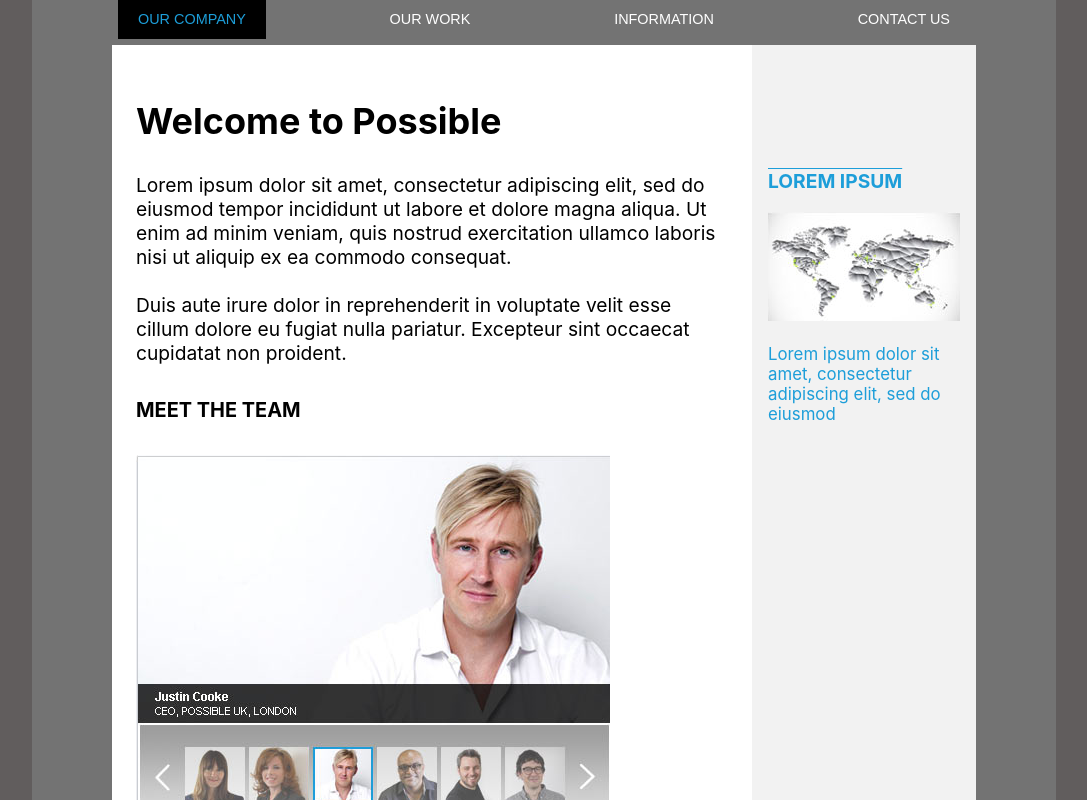
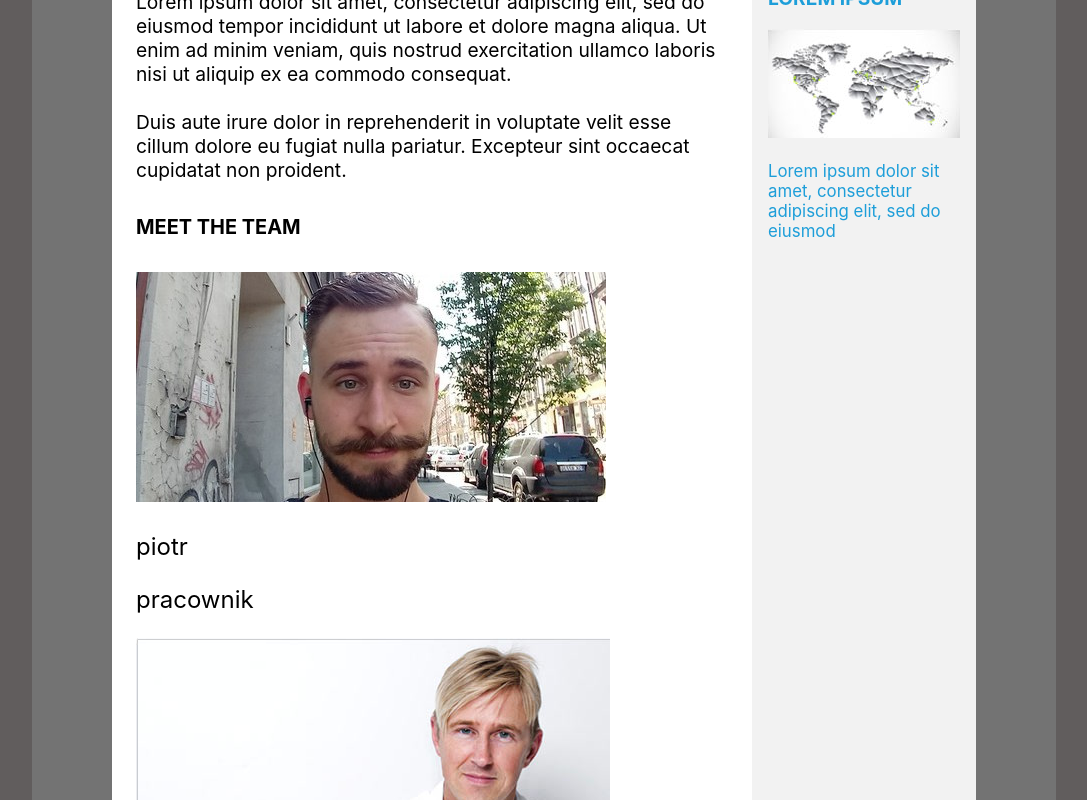
Before and after one commit to Olendroza/possible, a React (Create React App) app: page / in a window 1280 px wide. Shown: the top 800 px of the page, without its empty margins (96-1183 px from the left). Built offline with nearby package versions, Linux system fonts and the light colour scheme.

Commit message:
added largeimage component

```diff
--- a/src/components/gallery/gallery.js
+++ b/src/components/gallery/gallery.js
@@ -1,6 +1,6 @@
 import React, {Component} from 'react';
-import employees from '../../img/employees/employess'
-
+import employees from '../../img/employees/employess';
+import LargImage from './largImage';
 
 
 
@@ -13,7 +13,9 @@ export class Gallery extends Component{
       render() {
         return (
           <div className='gallery_container'>
-
+                <LargImage person={{image:employees[0],
+            name:'piotr',
+            desc: 'pracownik'}} />
           </div>
         );
       }
--- /dev/null
+++ b/src/components/gallery/largImage.js
@@ -0,0 +1,15 @@
+import React, {Component} from 'react';
+
+
+function LargeImage(props) {
+
+    return(
+        <div>
+            <img src={props.person.image} alt='no image'/>
+            <p> {props.person.name}</p>
+            <p> {props.person.desc} </p>
+        </div>
+    )
+}
+
+export default LargeImage;
```
Also changed, not shown: src/components/gallery/largeimage.css (added).
